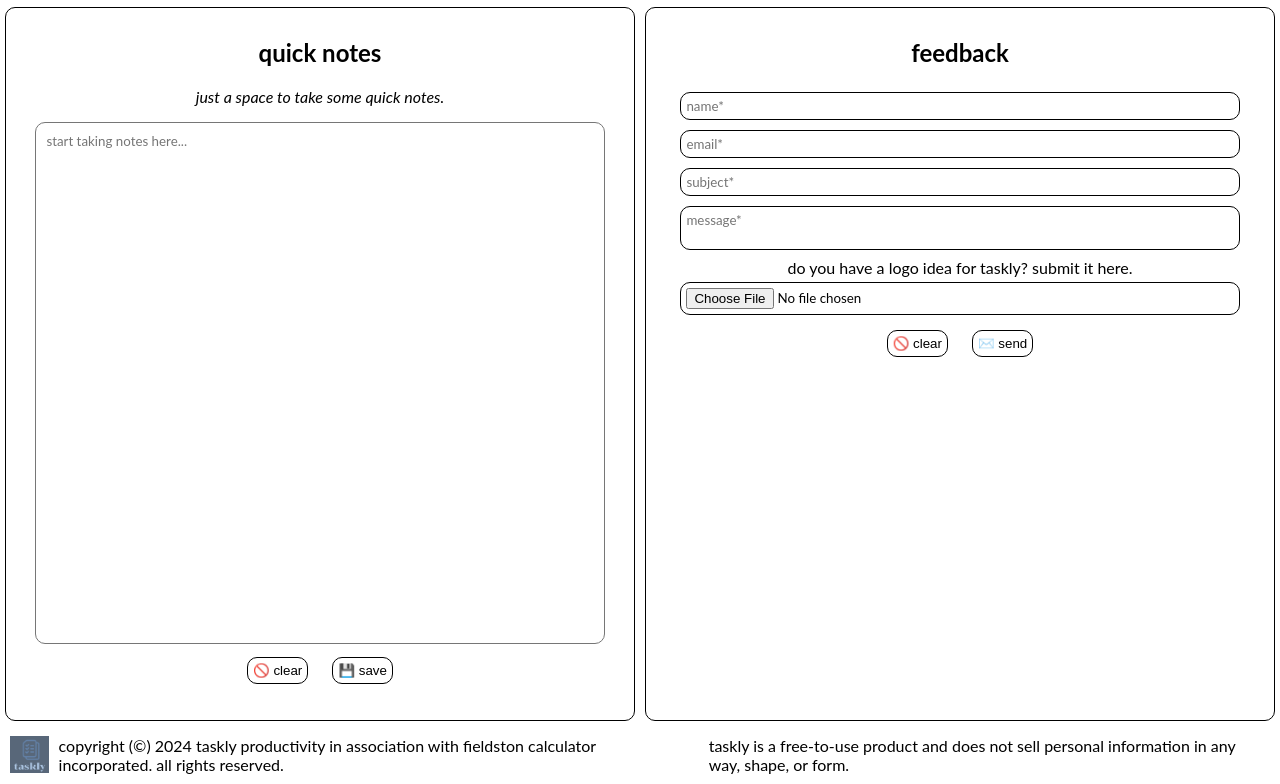
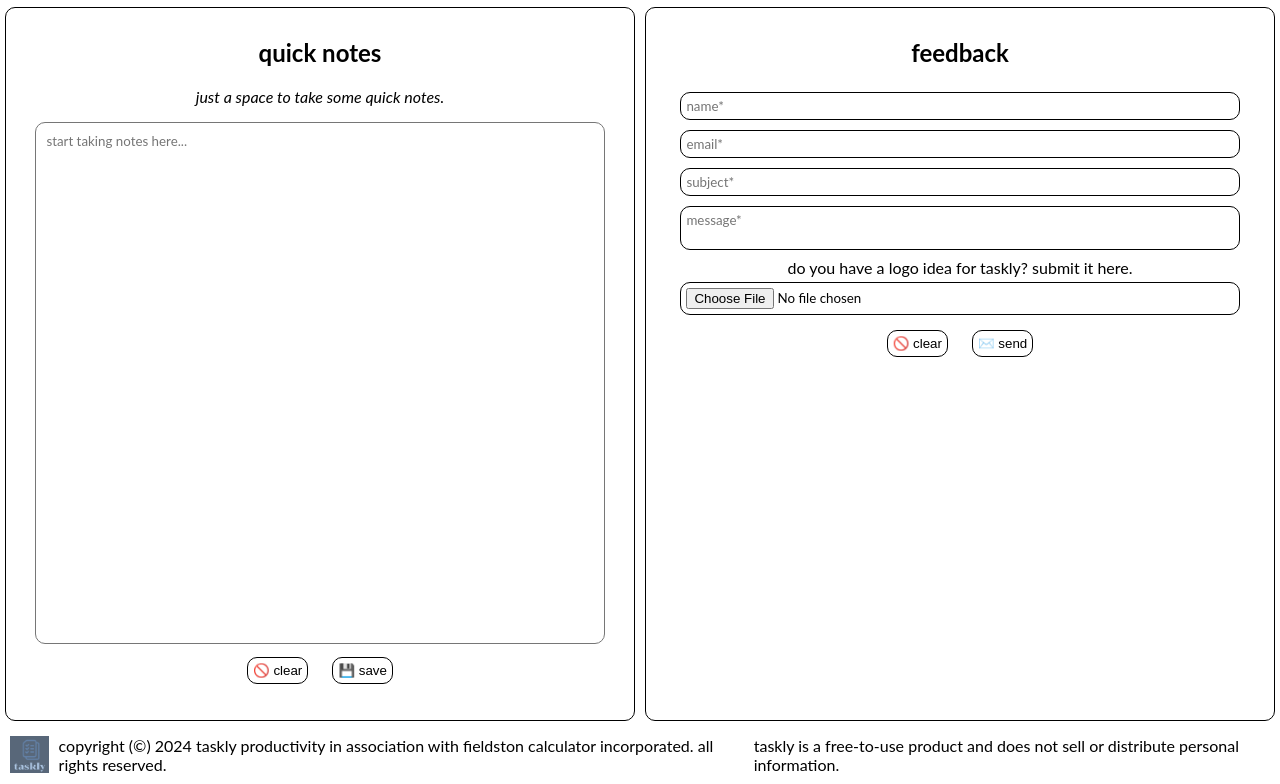
Before and after one commit to bhf901/taskly, a plain HTML site: page index.html in a window 1280 px wide. Shown: the part 889-1673 px from the top of the page. Drawn offline with Linux system fonts and the light colour scheme.

Commit message:
Update index.html

```diff
--- a/index.html
+++ b/index.html
@@ -206,7 +206,7 @@
         <div class="footer">
             <img src="taskly_logo_words.png" alt="the taskly logo" height="36.8" width="38.6">
             <p>copyright (©) 2024 taskly productivity in association with fieldston calculator incorporated. all rights reserved.</p>
-            <p>taskly is a free-to-use product and does not sell personal information in any way, shape, or form.</p>
+            <p>taskly is a free-to-use product and does not sell or distribute personal information.</p>
         </div>
         <script src="app.js"></script>
     </body>
```
